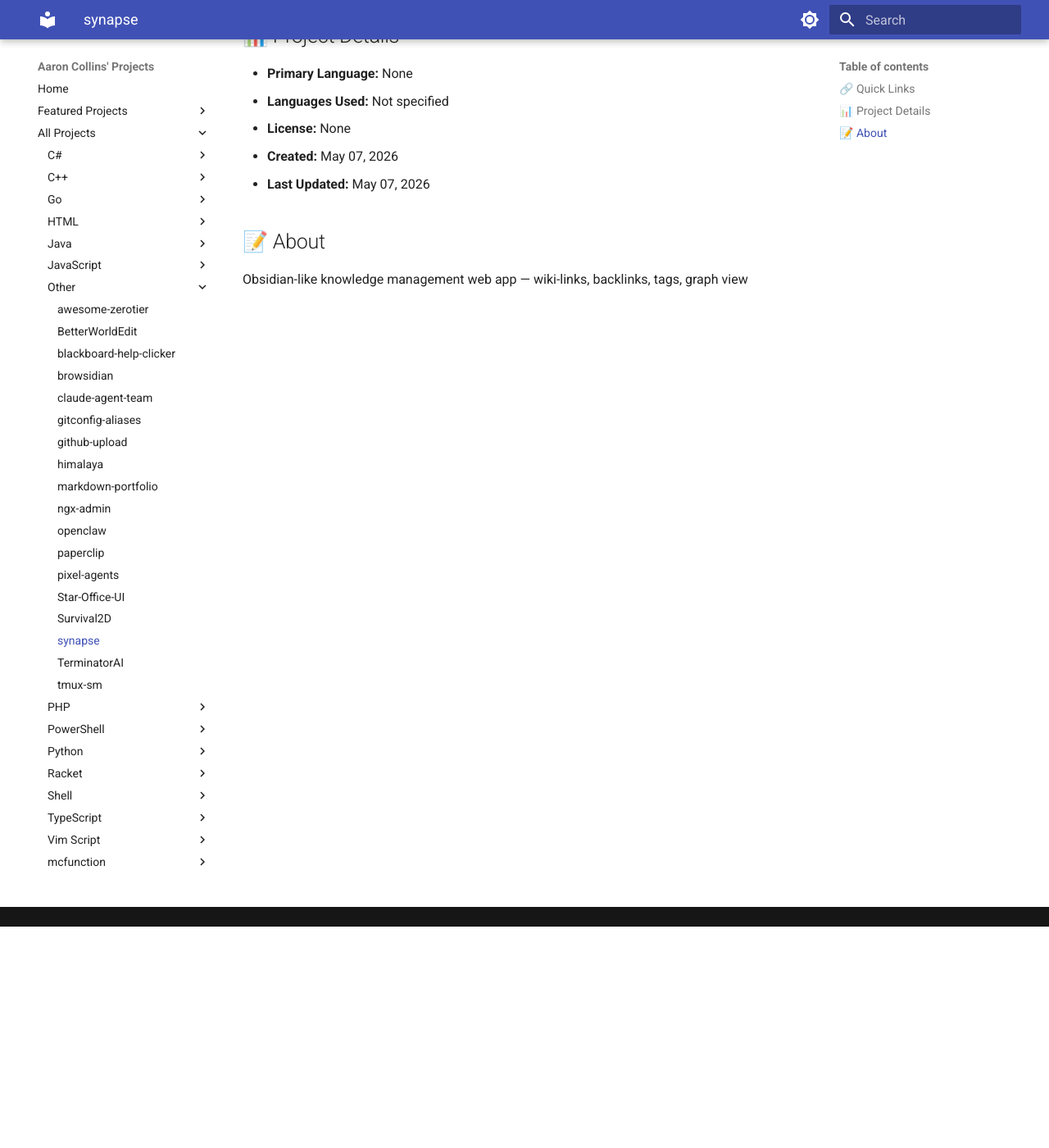
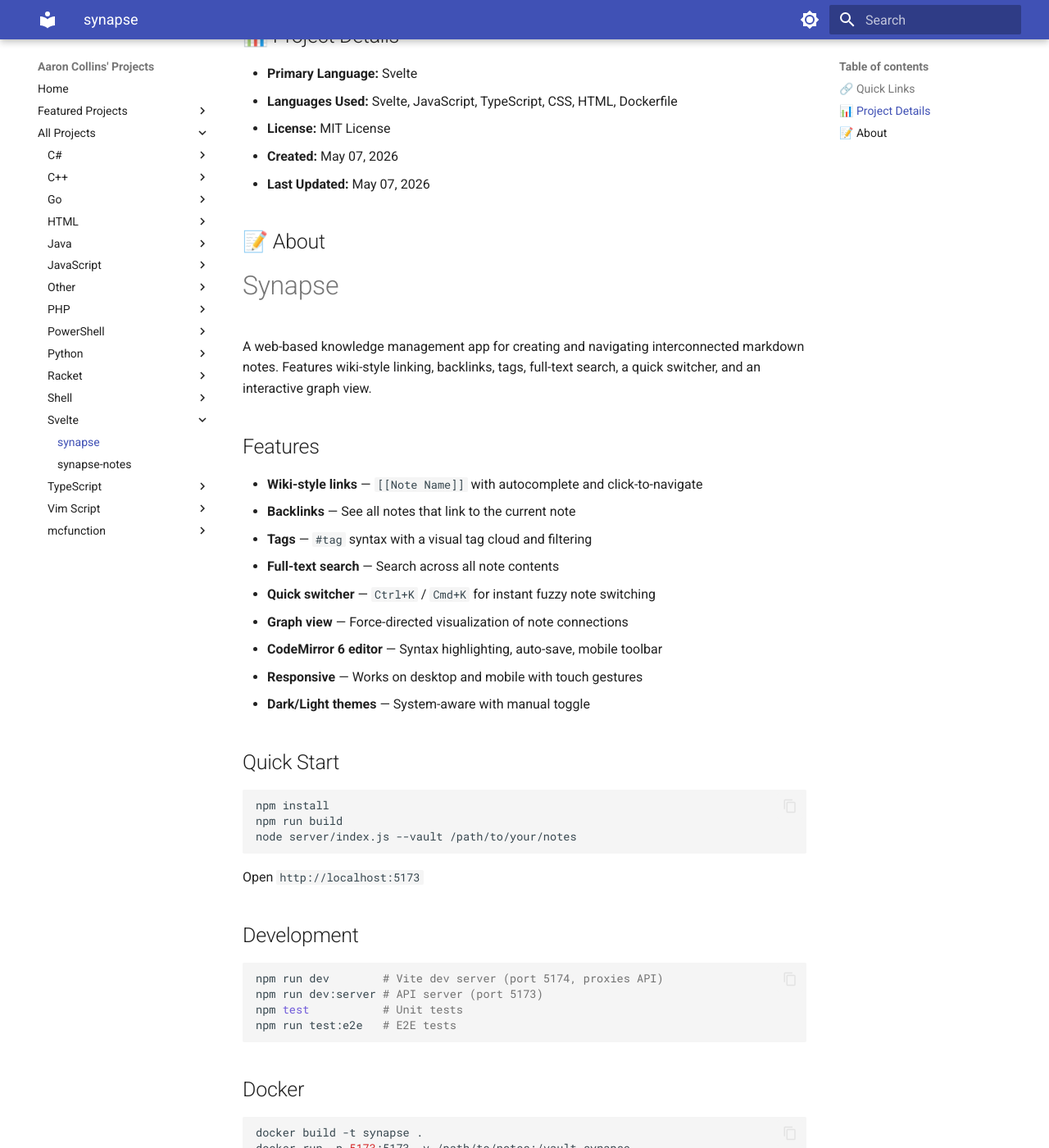
Before and after one commit to aaron777collins/projects, an MkDocs documentation site: the page built from docs/synapse.md, in a window 1280 px wide and 1400 px high, scrolled down 270 px. Shown: the whole window at 82% size. Built offline with MkDocs 1.6.1 and Material for MkDocs 9.7.7, drawn with Linux system fonts in a browser that asks for light colours; some of the changed text lies outside the part shown.

Commit message:
🤖 Auto-update project documentation
Updated project pages with latest information from GitHub API:
- Repository details and metadata
- Latest releases
- GitHub Pages links
- Language statistics
- Topics and tags
- Star and fork counts

Generated by GitHub Actions on 2026-05-08 04:57:02 UTC

````diff
--- a/docs/synapse.md
+++ b/docs/synapse.md
@@ -6,12 +6,71 @@
 
 ## 📊 Project Details
 
-- **Primary Language:** None
-- **Languages Used:** Not specified
-- **License:** None
+- **Primary Language:** Svelte
+- **Languages Used:** Svelte, JavaScript, TypeScript, CSS, HTML, Dockerfile
+- **License:** MIT License
 - **Created:** May 07, 2026
 - **Last Updated:** May 07, 2026
 
 ## 📝 About
 
-Obsidian-like knowledge management web app — wiki-links, backlinks, tags, graph view
+# Synapse
+
+A web-based knowledge management app for creating and navigating interconnected markdown notes. Features wiki-style linking, backlinks, tags, full-text search, a quick switcher, and an interactive graph view.
+
+## Features
+
+- **Wiki-style links** — `[[Note Name]]` with autocomplete and click-to-navigate
+- **Backlinks** — See all notes that link to the current note
+- **Tags** — `#tag` syntax with a visual tag cloud and filtering
+- **Full-text search** — Search across all note contents
+- **Quick switcher** — `Ctrl+K` / `Cmd+K` for instant fuzzy note switching
+- **Graph view** — Force-directed visualization of note connections
+- **CodeMirror 6 editor** — Syntax highlighting, auto-save, mobile toolbar
+- **Responsive** — Works on desktop and mobile with touch gestures
+- **Dark/Light themes** — System-aware with manual toggle
+
+## Quick Start
+
+```bash
+npm install
+npm run build
+node server/index.js --vault /path/to/your/notes
+```
+
+Open `http://localhost:5173`
+
+## Development
+
+```bash
+npm run dev        # Vite dev server (port 5174, proxies API)
+npm run dev:server # API server (port 5173)
+npm test           # Unit tests
+npm run test:e2e   # E2E tests
+```
+
+## Docker
+
+```bash
+docker build -t synapse .
+docker run -p 5173:5173 -v /path/to/notes:/vault synapse
+```
+
+## Keyboard Shortcuts
+
+| Shortcut | Action |
+|----------|--------|
+| `Ctrl/Cmd + K` | Quick switcher |
+| `Ctrl/Cmd + S` | Save |
+| `Ctrl/Cmd + G` | Graph view |
+| `Ctrl/Cmd + \` | Toggle sidebar |
+| `Ctrl/Cmd + .` | Toggle backlinks |
+| `Ctrl/Cmd + Shift + F` | Search |
+
+## Tech Stack
+
+Svelte 5 · Vite · Tailwind CSS · CodeMirror 6 · d3-force · Node.js
+
+## License
+
+MIT
--- a/mkdocs.yml
+++ b/mkdocs.yml
@@ -77,6 +77,7 @@ nav:
     - Go:
       - nvm-windows: nvm-windows.md
     - HTML:
+      - aigateway: aigateway.md
       - ChurchScheduleTemplate: ChurchScheduleTemplate.md
       - ConnectedDrivingMachineLearningPipeline: ConnectedDrivingMachineLearningPipeline.md
       - Deep-Space: Deep-Space.md
@@ -119,7 +120,6 @@ nav:
       - pixel-agents: pixel-agents.md
       - Star-Office-UI: Star-Office-UI.md
       - Survival2D: Survival2D.md
-      - synapse: synapse.md
       - TerminatorAI: TerminatorAI.md
       - tmux-sm: tmux-sm.md
     - PHP:
@@ -176,6 +176,9 @@ nav:
       - SteamDeckPacmanReInstaller: SteamDeckPacmanReInstaller.md
       - tmux-config: tmux-config.md
       - zerotier-flatpaks: zerotier-flatpaks.md
+    - Svelte:
+      - synapse: synapse.md
+      - synapse-notes: synapse-notes.md
     - TypeScript:
       - 2dWebGame: 2dWebGame.md
       - aaron777collins.github.io: aaron777collins.github.io.md
````
Also changed, not shown: docs/MinecraftDatapackLanguage.md (+1 -1 lines), docs/aigateway.md (added, +79 -0 lines), docs/projects.md (+1 -1 lines), docs/synapse-notes.md (added, +17 -0 lines).
